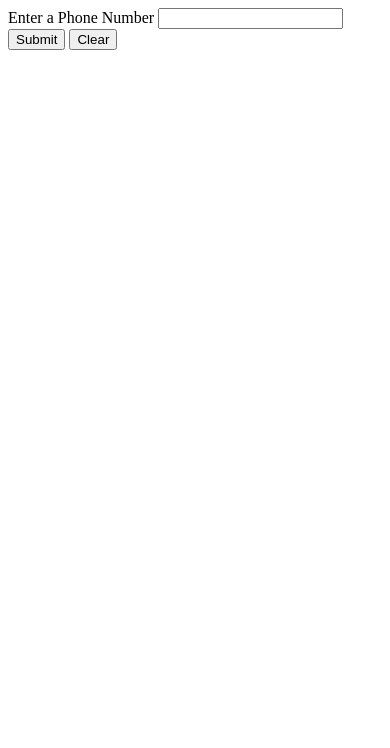
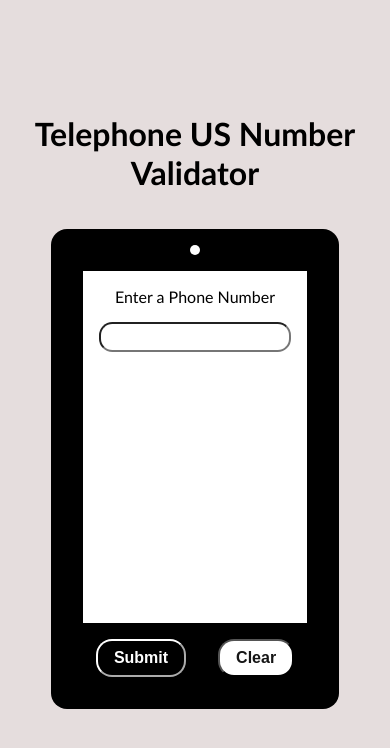
Before and after one commit to pedromst2000/FrontEnd_Projects, a plain HTML site: page Javascript algorithms and data structures/Telephone Number Validator App/index.html in a window 390 px wide. Drawn offline with Linux system fonts and the light colour scheme.

Commit message:
feat: check US phone validator App

```diff
--- a/Javascript algorithms and data structures/Telephone Number Validator App/index.html
+++ b/Javascript algorithms and data structures/Telephone Number Validator App/index.html
@@ -8,13 +8,26 @@
   </head>
   <body>
     <main class="container">
+      <div class="title">
+        <h1>Telephone US Number Validator</h1>
+      </div>
       <div class="phone-container">
+        <div class="phone-background">
+          <div class="camera-container">
+            <div class="phone-camera"></div>
+          </div>
+            <div class="form-container">
               <div class="screen-container">
-          <div class="form-container">
+                <div class="screen-content">
                 <form role="form" id="phone-form">
+                <div class="form-group-container">
                   <label> Enter a Phone Number </label>
                   <input type="text" id="user-input" />
+                </div>
                 <div id="results-div"></div>
+
+                </div>
+              </div>
                 <div class="opts-container">
                   <button type="submit" id="check-btn">Submit</button>
                   <button type="button" id="clear-btn">Clear</button>
@@ -22,7 +35,6 @@
               </form>
             </div>
       </div>
-      </div>
     </main>
 
     <script src="script.js"></script>
--- a/Javascript algorithms and data structures/Telephone Number Validator App/script.js
+++ b/Javascript algorithms and data structures/Telephone Number Validator App/script.js
@@ -1,5 +1,5 @@
 /**
- * @function checkPhoneUSnumber
+ * @function isValidPhoneUSnumber
  * @description: A function that checks if a phone number is a valid US phone number.
  * @param {string} phoneNumber - The phone number to be checked.
  * @returns {boolean} - Returns true if the phone number is a valid US phone number, otherwise returns false.
@@ -11,24 +11,19 @@
  * checkPhoneUSnumber('1-555-555-55555') // returns false
  */
 
-const checkPhoneUSnumber = (phoneNumber) => {
+const isValidPhoneUSnumber = (phoneNumber) => {
   /**
    * @constant phonePattern
    * @description: A regular expression pattern that checks if a phone number is a valid US phone number.
    * @description: The pattern checks for the following:
-   * 1. The phone number can start with 1- or not.
-   * 2. The phone number must have 3 digits followed by a hyphen.
-   * 3. The phone number must have another 3 digits followed by a hyphen.
-   * 4. The phone number must have 4 digits.
+   * 1. The phone number can start with 1 followed by an optional space.
+   * 2. The phone number can have an optional area code in the format (555) or 555.
+   * 3. The phone number can have an optional space or dash separator.
    * @type {RegExp}
-   * @example
-   * phonePattern.test('555-555-5555') // returns true
-   * phonePattern.test('1-555-555-5555') // returns true
-   * phonePattern.test('5555-555-5555') // returns false
-   * phonePattern.test('1-555-555-555') // returns false
+   * @see:https://developer.mozilla.org/en-US/docs/Web/JavaScript/Reference/Global_Objects/RegExp
    */
 
-  const phonePattern = /^(1-)?\d{3}-\d{3}-\d{4}$/;
+  const phonePattern = /^(1\s?)?(\(\d{3}\)|\d{3})[\s-]?\d{3}[\s-]?\d{4}$/;
 
   return phonePattern.test(phoneNumber);
 };
@@ -44,18 +39,22 @@ document.getElementById("phone-form").onsubmit = (e) => {
     return;
   }
 
-  if (checkPhoneUSnumber(phoneNumber)) {
+  if (isValidPhoneUSnumber(phoneNumber)) {
+    // clearing the input field
+    document.getElementById("user-input").value = "";
     results.innerHTML += `
-      <div>
-            <span>Valid US phone number:</span><b>${phoneNumber}</b>
-
-      </div>
+           Valid US number:  <b>${phoneNumber}</b>
       `;
+    results.style.color = "green";
   } else {
-    results.innerHTML = `
-      <div>
-            <span>Invalid US phone number:</span><b>${phoneNumber}</b>
-      </div>
+    document.getElementById("user-input").value = "";
+    results.innerHTML += `
+            Invalid US number:  <b>${phoneNumber}</b>
     `;
+    results.style.color = "red";
   }
 };
+
+document.getElementById("clear-btn").onclick = () => {
+  document.getElementById("results-div").innerHTML = "";
+};
--- a/Javascript algorithms and data structures/Telephone Number Validator App/styles.css
+++ b/Javascript algorithms and data structures/Telephone Number Validator App/styles.css
@@ -0,0 +1,127 @@
+html,
+body {
+  margin: 0;
+  padding: 0;
+  box-sizing: border-box;
+  font-family: "Gill Sans", "Gill Sans MT", Calibri, "Trebuchet MS", sans-serif;
+  background-color: #e5dddd;
+}
+
+.title {
+  display: flex;
+  flex-wrap: wrap;
+}
+
+h1 {
+  text-align: center;
+}
+
+.container {
+  display: flex;
+  justify-content: center;
+  align-items: center;
+  flex-direction: column;
+  height: 95vh;
+  gap: 1em;
+}
+
+.phone-camera {
+  width: 10px;
+  height: 10px;
+  border-radius: 50%;
+  background-color: #ffffff;
+  display: flex;
+  justify-content: center;
+  align-items: center;
+  margin: 0 auto;
+}
+
+.phone-container {
+  display: flex;
+  justify-content: center;
+  align-items: center;
+  flex-wrap: wrap;
+  flex-direction: column;
+}
+
+#phone-form {
+  display: flex;
+  justify-content: center;
+  align-items: center;
+  flex-wrap: wrap;
+  flex-direction: column;
+  gap: 1em;
+}
+
+.form-group-container {
+  display: flex;
+  justify-content: center;
+  align-items: center;
+  flex-wrap: wrap;
+  flex-direction: column;
+  gap: 1em;
+}
+
+.opts-container {
+  display: flex;
+  justify-content: center;
+  align-items: center;
+  flex-wrap: wrap;
+  gap: 2em;
+  margin: 1em;
+}
+
+.phone-background {
+  padding: 1em 1em;
+  color: #ffffff;
+  background-color: #000000;
+  border-radius: 1em;
+}
+
+.screen-container {
+  color: #000000;
+  background-color: #ffffff;
+  margin: 1em;
+  height: 22em;
+}
+
+.screen-content {
+  padding: 1em;
+  height: 90%;
+  overflow-y: auto;
+}
+
+#results-div {
+  display: flex;
+  justify-content: center;
+  align-items: center;
+  flex-wrap: wrap;
+  flex-direction: column;
+  gap: 1em;
+}
+
+#check-btn {
+  padding: 0.5em 1em;
+  border-color: #ffffff;
+  border-radius: 1em;
+  cursor: pointer;
+  background-color: #000000;
+  color: #ffffff;
+  font-size: 1em;
+  font-weight: bold;
+}
+
+#clear-btn {
+  padding: 0.5em 1em;
+  border-radius: 1em;
+  cursor: pointer;
+  background-color: #ffffff;
+  color: #151515;
+  font-size: 1em;
+  font-weight: bold;
+}
+
+#user-input {
+  border-radius: 1em;
+  padding: 0.4em;
+}
```
Lines whose indentation alone changed are shown as unchanged.
